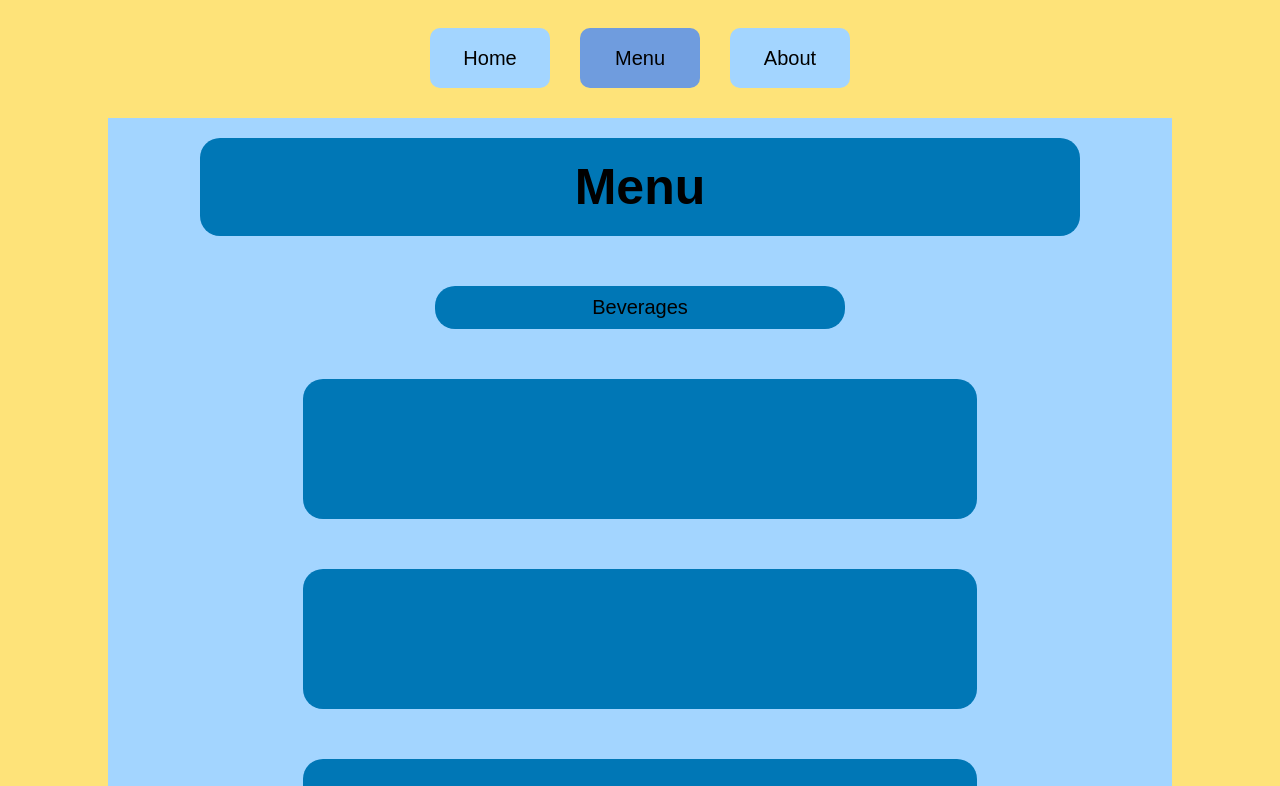
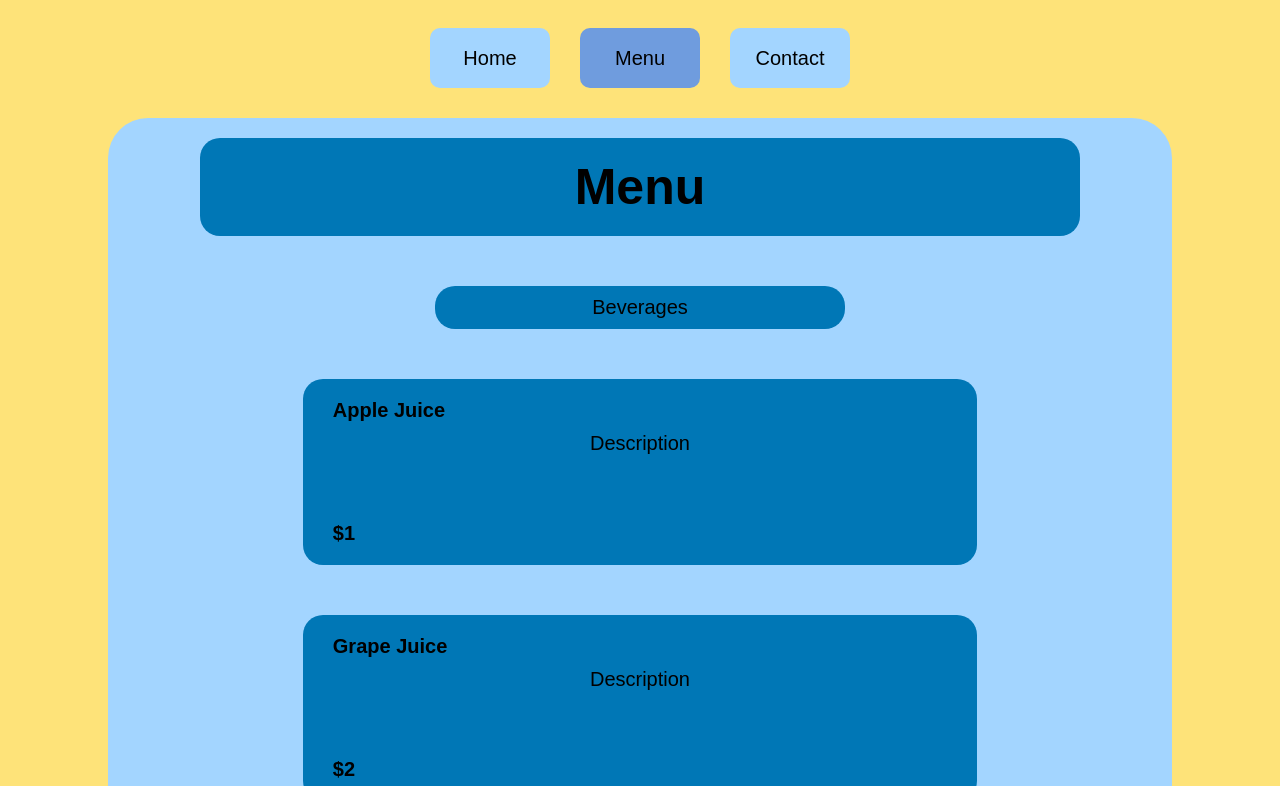
Before and after one commit to peppapig-03/webpackRestaurant, a website built with webpack: page src/template.html in a window 1280 px wide. Both pictures are taken after a click on the button "Menu". Shown: the top 786 px of the page. Built offline with nearby package versions, Linux system fonts and the light colour scheme.

Commit message:
completed project

```diff
--- a/src/about.js
+++ /dev/null
@@ -1,6 +0,0 @@
-const about=function(){
-    const div=document.createElement("div")
-    div.textContent="about"
-    content.appendChild(div)
-}
-export default about
--- /dev/null
+++ b/src/contact.js
@@ -0,0 +1,16 @@
+import {bigBox,mediumBox} from "./box.js"
+const about=function(){
+    bigBox(1)
+    mediumBox(3)
+    const titleBox=document.querySelector(".title")
+    titleBox.textContent="Contact"
+    const people=document.querySelectorAll(".info")
+    for(let counter=0;counter<3;counter++){
+        people[counter].firstElementChild.textContent=`Staff #${counter+1}`
+        people[counter].removeChild(people[counter].lastElementChild)
+        const infoStuff=people[counter].querySelector(".boxContent")
+        infoStuff.textContent="Role\r\nPhone Number\r\nEmail"
+        infoStuff.style.textAlign="left"
+    }
+}
+export default about
--- a/src/index.js
+++ b/src/index.js
@@ -1,7 +1,7 @@
 import "./styles.css"
 import home from "./home.js"
 import menu from "./menu.js"
-import about from "./about.js"
+import contact from "./contact.js"
 const buttonArray = document.querySelectorAll("button")
 const content = document.querySelector("#content")
 const clearContents = function () {
@@ -15,7 +15,7 @@ const clearButtonColor = function () {
         button.classList.add("inactive")
     })
 }
-const funcArray = [home, menu, about]
+const funcArray = [home, menu, contact]
 buttonArray.forEach((button, index) => {
     button.addEventListener("click", (event) => {
         clearContents()
@@ -26,4 +26,4 @@ buttonArray.forEach((button, index) => {
     })
 })
 const buttons = document.querySelectorAll("button")
-buttons[1].click()
+buttons[2].click()
--- a/src/menu.js
+++ b/src/menu.js
@@ -14,5 +14,21 @@ const menu=function(){
     menuCategories[0].textContent="Beverages"
     menuCategories[1].textContent="Sides"
     menuCategories[2].textContent="Main Courses"
+    for(let counter=0;counter<10;counter++){
+        const disc=menuItems[counter].querySelector(".boxContent")
+        disc.textContent="Description"
+        const price=menuItems[counter].lastElementChild
+        price.textContent=`$${counter+1}`
+    }
+    menuItems[0].firstElementChild.textContent="Apple Juice"
+    menuItems[1].firstElementChild.textContent="Grape Juice"
+    menuItems[2].firstElementChild.textContent="Pear Juice"
+    menuItems[3].firstElementChild.textContent="Salad"
+    menuItems[4].firstElementChild.textContent="Soup"
+    menuItems[5].firstElementChild.textContent="Bread"
+    menuItems[6].firstElementChild.textContent="Spaghetti"
+    menuItems[7].firstElementChild.textContent="Curry Chicken"
+    menuItems[8].firstElementChild.textContent="Wanton Mee"
+    menuItems[9].firstElementChild.textContent="Mala Xiang Guo"
 }
 export default menu
--- a/src/styles.css
+++ b/src/styles.css
@@ -34,6 +34,7 @@ button{
     align-items:center;
     font-family:Arial, Helvetica, sans-serif;
     gap:50px;
+    border-radius:40px;
 }
 .title,
 .info,
@@ -73,4 +74,6 @@ button{
 .boxContent{
     font-size:20px;
     min-height:80px;
+    width:80%;
+    text-align:center
 }
--- a/src/template.html
+++ b/src/template.html
@@ -12,7 +12,7 @@
         <nav>
             <button id="Home">Home</button>
             <button id="Menu">Menu</button>
-            <button id="About">About</button>
+            <button id="Contact">Contact</button>
         </nav>
     </header>
     <div id="content"></div>
```
